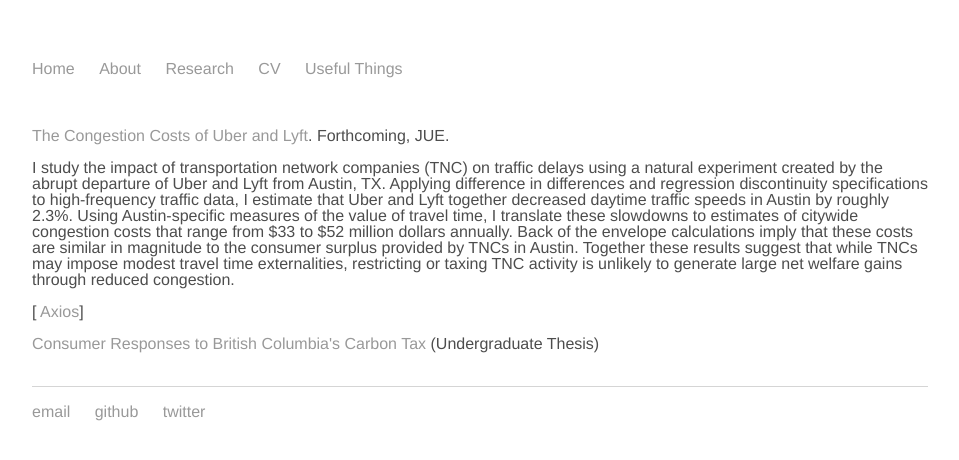
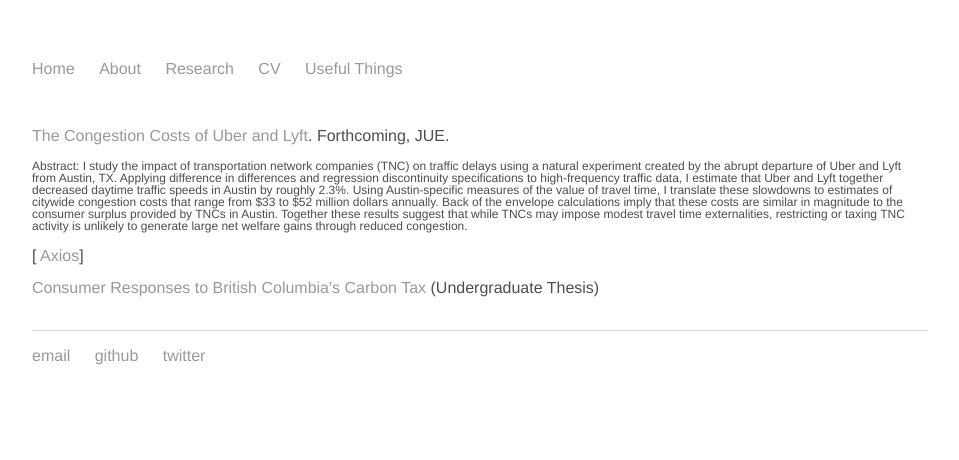
Before and after one commit to Matt-Tarduno/Matt-Tarduno.github.io, a Jekyll site: the page built from research/index.html, in a window 1280 px wide. Shown: the top 460 px of the page, without its empty margins (160-1119 px from the left). Built offline with Jekyll 4.4.1, drawn with Linux system fonts in a browser that asks for light colours.

Commit message:
Update index.html

```diff
--- a/research/index.html
+++ b/research/index.html
@@ -10,7 +10,7 @@ sitemap:
 <div class="blurb">
 	<h1></h1>
 	<p><a href="https://matt-tarduno.github.io/tnc/" target="_blank">The Congestion Costs of Uber and Lyft</a>. Forthcoming, JUE.
-	<p>I study the impact of transportation network companies (TNC) on traffic delays using a natural experiment created by the abrupt departure of Uber and Lyft from Austin, TX. Applying difference in
+	<p style="font-size:12px"> Abstract: I study the impact of transportation network companies (TNC) on traffic delays using a natural experiment created by the abrupt departure of Uber and Lyft from Austin, TX. Applying difference in
 differences and regression discontinuity specifications to high-frequency traffic data, I estimate that Uber
 and Lyft together decreased daytime traffic speeds in Austin by roughly 2.3%. Using Austin-specific
 measures of the value of travel time, I translate these slowdowns to estimates of citywide congestion
```
